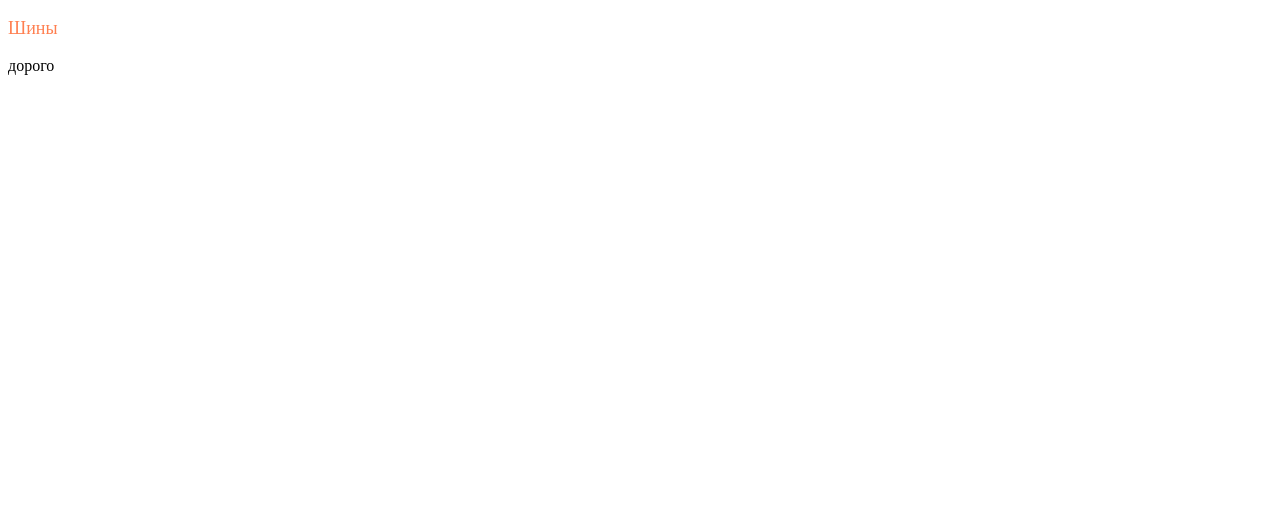
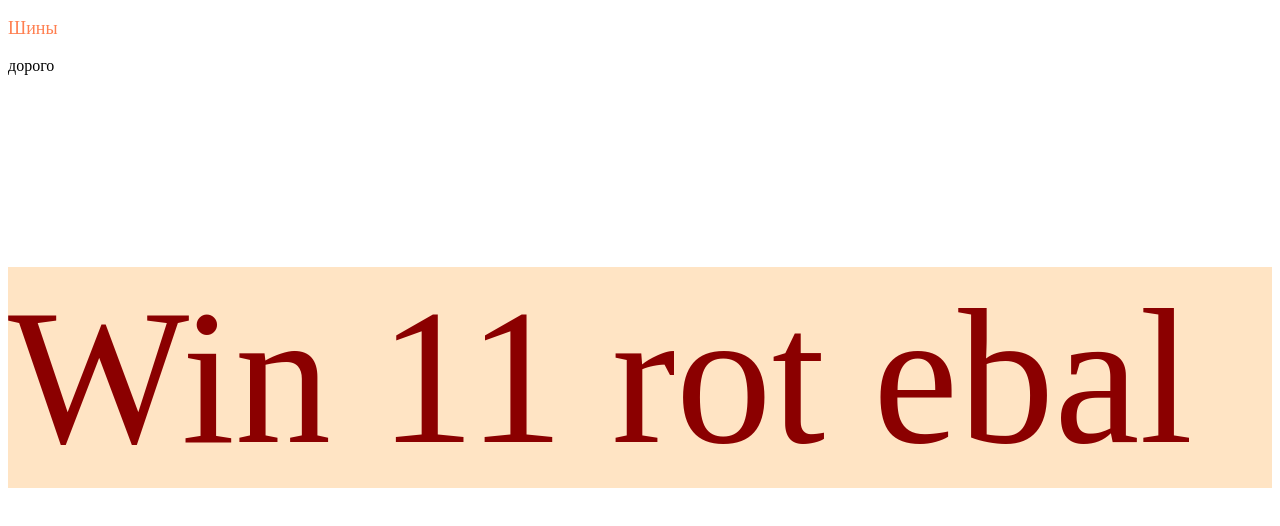
Before and after one commit to NULL-X9C/TireShop, a website: page index.html in a window 1280 px wide. Drawn offline with Linux system fonts and the light colour scheme.

Commit message:
123 на китайском

```diff
--- a/index.html
+++ b/index.html
@@ -11,5 +11,9 @@
 </p>
 дорого
 
+<p style="color: darkred; background-color: bisque; font-size: 12pc">
+    Win 11 rot ebal
+</p>
+
 </body>
 </html>
```
